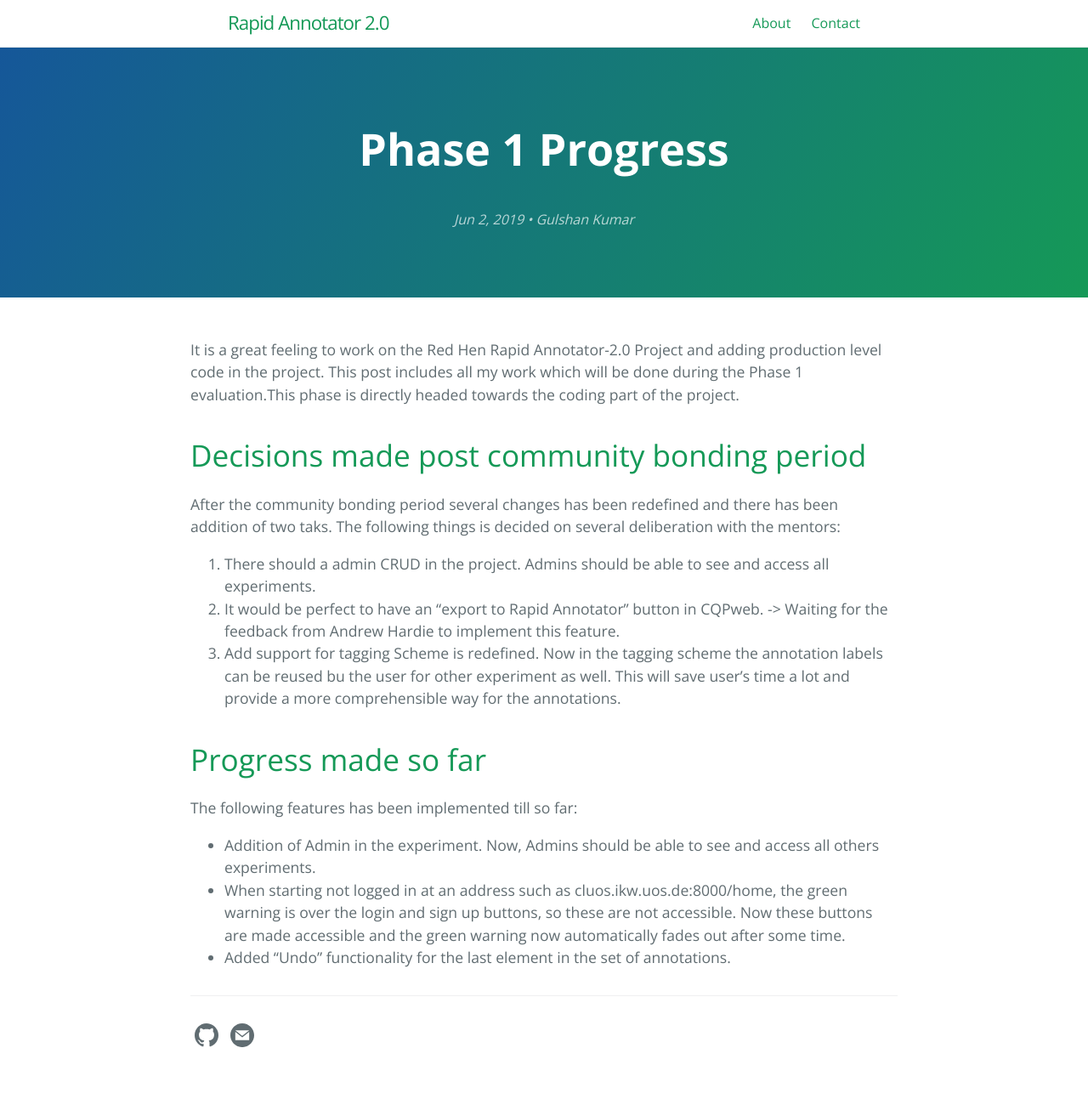
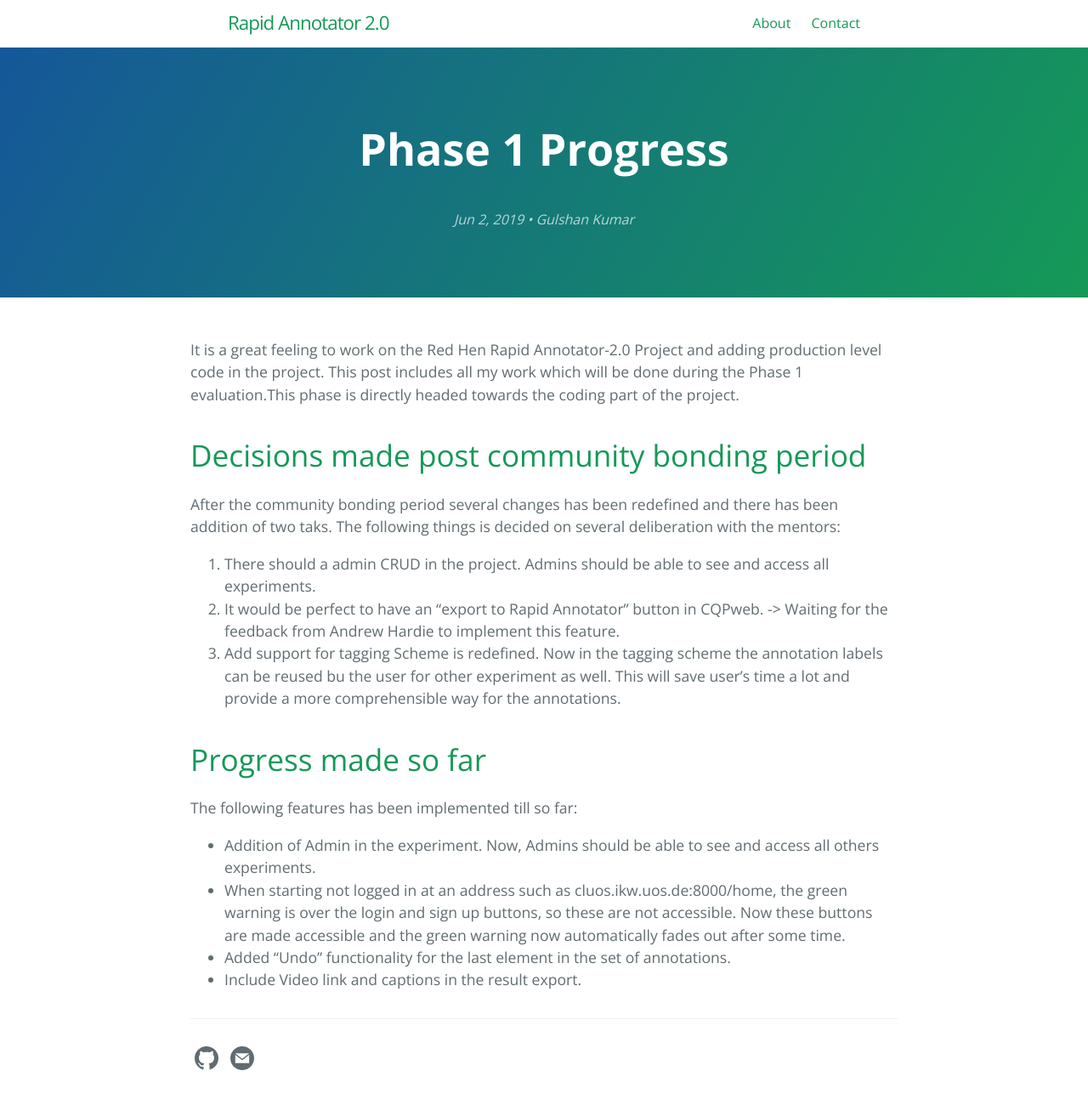
Before and after one commit to gulshan-mittal/GSoC19-blog, a Jekyll site: the page built from _posts/2019-06-02-Phase-1-progress.md, in a window 1280 px wide. Shown: the whole page at 85% size. Built offline with Jekyll 4.4.1, drawn with Linux system fonts in a browser that asks for light colours; before the commit the page ends 1286 px from its top, so only the background shows below that.

Commit message:
Update status of Phase 1

```diff
--- a/_posts/2019-06-02-Phase-1-progress.md
+++ b/_posts/2019-06-02-Phase-1-progress.md
@@ -20,3 +20,4 @@ The following features has been implemented till so far:
 * Addition of Admin in the experiment. Now, Admins should be able to see and access all others experiments.
 * When starting not logged in at an address such as cluos.ikw.uos.de:8000/home, the green warning is over the login and sign up buttons, so these are not accessible. Now these buttons are made accessible and the green warning now automatically fades out after some time.
 * Added "Undo" functionality for the last element in the set of annotations.
+* Include Video link and captions in the result export.
```
